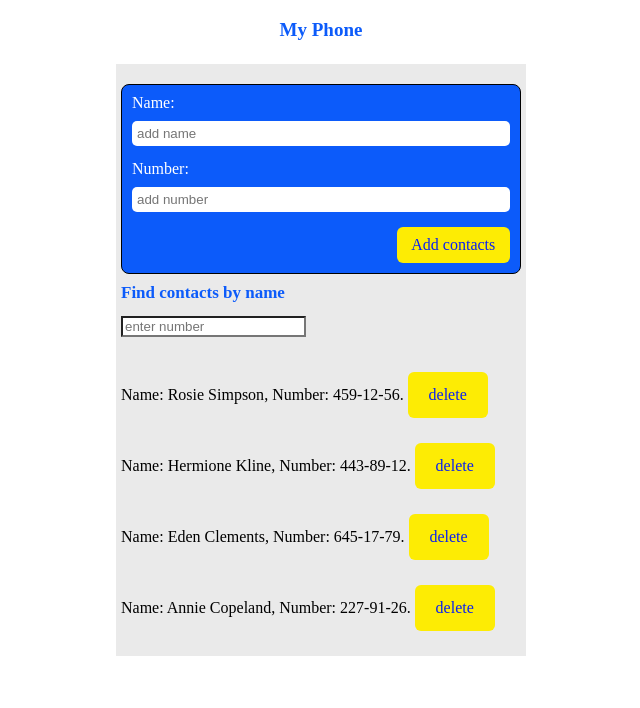
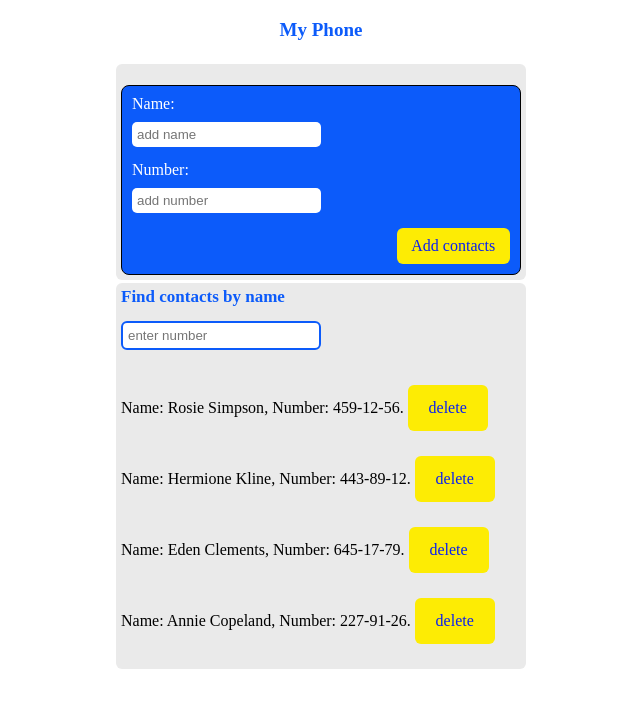
Before and after one commit to AntonioBukin/goit-react-hw-02-phonebook, a React (Create React App) app: page / in a window 1280 px wide. Shown: the top 708 px of the page, without its empty margins (319-959 px from the left). Built offline with nearby package versions, Linux system fonts and the light colour scheme.

Commit message:
add additional info

```diff
--- a/src/modules/MyPhone/MyPhoneBlock/my-phone-block.module.scss
+++ b/src/modules/MyPhone/MyPhoneBlock/my-phone-block.module.scss
@@ -1,6 +1,8 @@
 .wrapper {
     padding: 5px;
     width: 100%;
+    border-radius: 6px;
+    margin-top: 3px;
     background-color: rgb(234, 234, 234);
 
 
@@ -11,6 +13,6 @@
 .title {
     font-weight: bold;
     font-size: 17px;
-    margin-bottom: 15px;
+    margin-bottom: 16px;
     color:  rgb(12, 91, 250);
 }
--- a/src/modules/MyPhone/MyPhoneList/my-phone-list.module.scss
+++ b/src/modules/MyPhone/MyPhoneList/my-phone-list.module.scss
@@ -6,11 +6,6 @@
     }
 }
 
-// .listItem {
-//     padding: 5px;
-//     border-radius: 5px;
-//     border: 1px;
-// }
 
 .button {
     padding: 15px;
--- a/src/shared/styles/_reset.scss
+++ b/src/shared/styles/_reset.scss
@@ -42,5 +42,10 @@ table{
 
 input{
     -webkit-appearance: none;
-    border-radius: 0;
+    border-radius: 6px;
+    border: 2px solid;
+    border-color: rgb(12, 91, 250);
+    padding: 5px;
+    width: 50%;
+
 }
```
